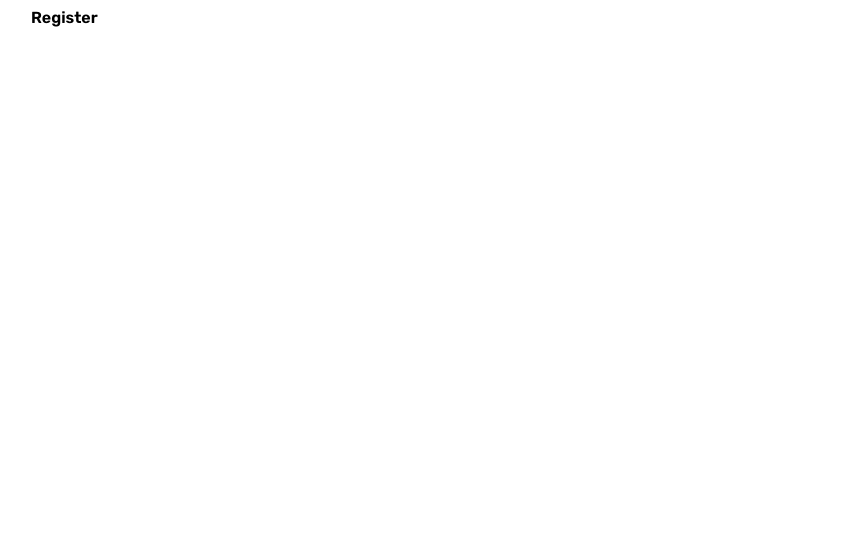
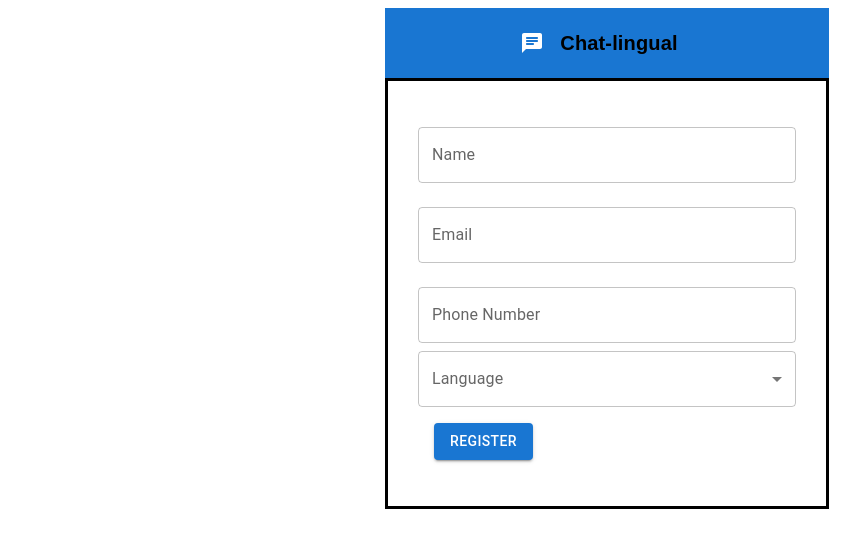
Before and after one commit to kareenabhade/Chat-lingual, a React (Create React App) app in the folder frontend/: page /Register in a window 1280 px wide. Shown: the top 548 px of the page, without its empty margins (33-893 px from the left). Built offline with nearby package versions, Linux system fonts and the light colour scheme.

Commit message:
adding register page

```diff
--- a/frontend/src/Components/ResponsiveAppBar.jsx
+++ b/frontend/src/Components/ResponsiveAppBar.jsx
@@ -12,14 +12,19 @@ import Button from '@mui/material/Button';
 import Tooltip from '@mui/material/Tooltip';
 import MenuItem from '@mui/material/MenuItem';
 import ChatRoundedIcon from '@mui/icons-material/ChatRounded';
+import { useNavigate } from 'react-router-dom';
 
 
-const pages = ['Contacts', 'Messages'];
+
+const pages = ['Login', 'Register'];
 const settings = ['Profile', 'Account', 'Logout'];
 
 function ResponsiveAppBar() {
   const [anchorElNav, setAnchorElNav] = React.useState(null);
   const [anchorElUser, setAnchorElUser] = React.useState(null);
+
+  const navigate = useNavigate();
+
 
   const handleOpenNavMenu = (event) => {
     setAnchorElNav(event.currentTarget);
@@ -35,6 +40,20 @@ function ResponsiveAppBar() {
   const handleCloseUserMenu = () => {
     setAnchorElUser(null);
   };
+
+  const navigateToPage = (page) => {
+    switch (page) {
+      case 'Login':
+        navigate('/login');
+        break;
+      case 'Register':
+        navigate('/register');
+        break;
+      // Add more cases as needed
+      default:
+        break;
+    }
+   };
 
   return (
     <AppBar position="static">
@@ -88,8 +107,11 @@ function ResponsiveAppBar() {
               }}
             >
               {pages.map((page) => (
-                <MenuItem key={page} onClick={handleCloseNavMenu}>
-                  <Typography textAlign="center">{page}</Typography>
+                <MenuItem key={page} onClick={()=>{
+                  handleCloseNavMenu();
+                  navigateToPage(page);
+                }}>
+                <Typography textAlign="center">{page}</Typography>
                 </MenuItem>
               ))}
             </Menu>
@@ -116,7 +138,10 @@ function ResponsiveAppBar() {
             {pages.map((page) => (
               <Button
                 key={page}
-                onClick={handleCloseNavMenu}
+                onClick={()=>{
+                  handleCloseNavMenu();
+                  navigateToPage(page);
+                }}
                 sx={{ my: 2, color: 'white', display: 'block' }}
               >
                 {page}
--- a/frontend/src/pages/Register.jsx
+++ b/frontend/src/pages/Register.jsx
@@ -1,9 +1,94 @@
-import React from 'react'
+import React, { useState } from 'react';
+import ChatRoundedIcon from '@mui/icons-material/ChatRounded';
+// import {Box} from '@mui/material'
+import Typography from '@mui/material/Typography';
+import { TextField, Button, Select, MenuItem, FormControl, InputLabel, Container } from '@mui/material';
 
-function Register() {
+const Register = () => {
+  const [name, setName] = useState('');
+  const [email, setEmail] = useState('');
+  const [phoneNumber, setPhoneNumber] = useState('');
+  const [language, setLanguage] = useState('');
+
+  const handleSubmit = (event) => {
+    event.preventDefault();
+    // handle form submission logic
+  };
+
   return (
-    <div>Register</div>
-  )
-}
+  <>
+    <Container maxWidth='xs'
+    style={{backgroundColor:'#1976d2',
+            height:'70px',
+            display:'flex',
+            justifyContent:'center',
+            alignItems:'center',
+            color:'white',
+            }}>
+      <ChatRoundedIcon sx={{mr:2}}/>
+      <Typography
+            variant="h6"
+            sx={{
+              mr: 2,
+              display: { xs: 'flex', md: 'flex' },
+              fontFamily: 'sans-serif',
+              fontWeight: 700,
+              color: 'black',
+              textDecoration: 'none',
+            }}
+          >
+            Chat-lingual
+          </Typography>
 
-export default Register
+    </Container>
+    <Container maxWidth="xs" style={{border:'3px black solid', padding:'30px',}}>
+      <form onSubmit={handleSubmit}>
+        <TextField
+          label="Name"
+          value={name}
+          onChange={(e) => setName(e.target.value)}
+          fullWidth
+          margin="normal"
+          variant="outlined"
+        />
+        <TextField
+          label="Email"
+          value={email}
+          onChange={(e) => setEmail(e.target.value)}
+          fullWidth
+          margin="normal"
+        />
+        <TextField
+          label="Phone Number"
+          value={phoneNumber}
+          onChange={(e) => setPhoneNumber(e.target.value)}
+          fullWidth
+          margin="normal"
+        />
+
+  <FormControl fullWidth>
+  <InputLabel id="language-select-label">Language</InputLabel>
+  <Select
+    labelId="language-select-label"
+    id="language-select-label"
+    value={language}
+    label="Language"
+    onChange={(e) => setLanguage(e.target.value)}
+  >
+           <MenuItem value="English">English</MenuItem>
+            <MenuItem value="Spanish">Spanish</MenuItem>
+            <MenuItem value="French">French</MenuItem>
+  </Select>
+</FormControl>
+
+
+        <Button variant="contained" color="primary" type="submit" sx={{m:2}}>
+          Register
+        </Button>
+      </form>
+    </Container>
+  </>
+  );
+};
+
+export default Register;
```
